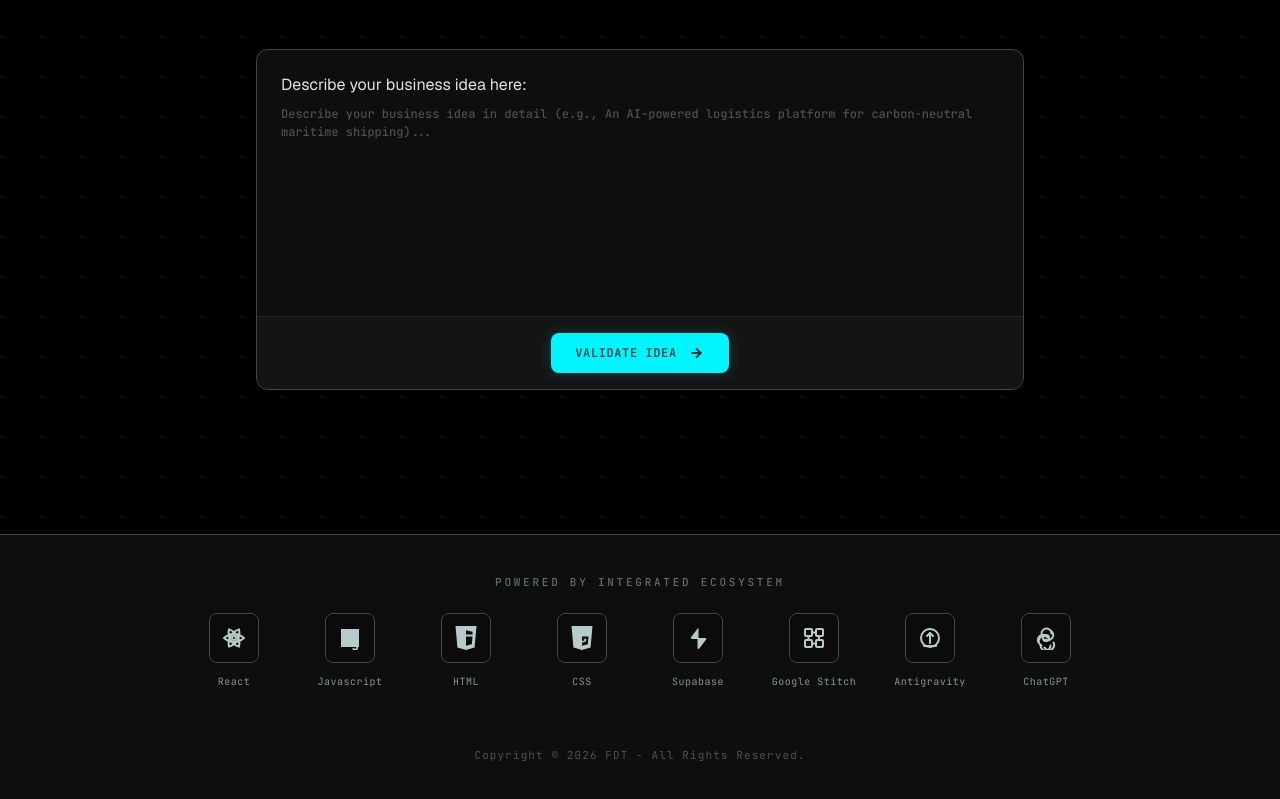
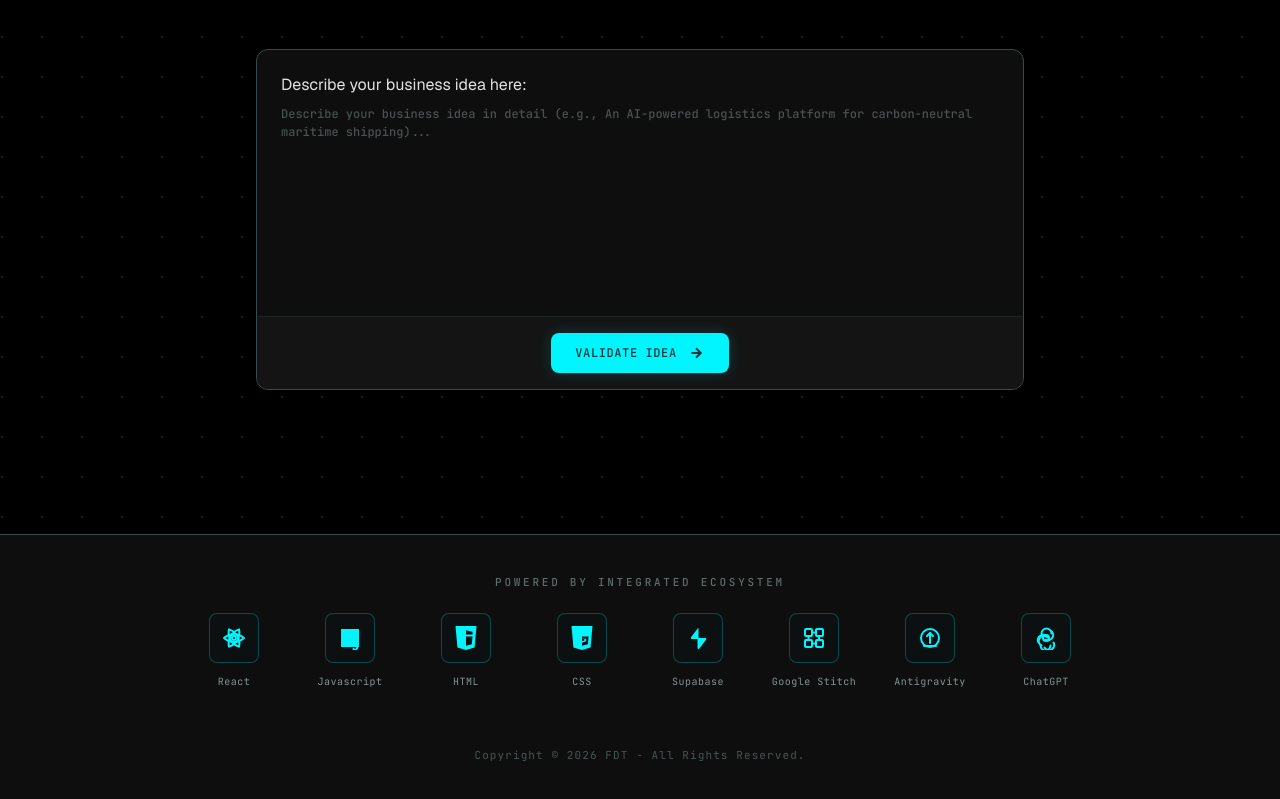
Before and after one commit to fabriziodeltufo/react-startup-val, a React (Vite) app: page / in a window 1280 px wide. Shown: the part 313-1112 px from the top of the page. Built offline with nearby package versions, Linux system fonts and the light colour scheme.

Commit message:
style: update interactive element aesthetics with cyan-tinted backgrounds and stronger hover effects

```diff
--- a/src/index.css
+++ b/src/index.css
@@ -527,19 +527,20 @@ body {
   display: flex;
   align-items: center;
   justify-content: center;
-  background-color: #0b0b0b;
-  border: 1px solid #3a494a;
+  background-color: rgba(0, 245, 255, 0.01);
+  border: 1px solid rgba(0, 245, 255, 0.25);
   border-radius: 8px;
-  color: #b9caca;
+  color: #00f5ff;
   transition: all 0.3s ease;
 }
 
 .tech-item:hover .tech-icon-container {
   color: #00f5ff;
   border-color: #00f5ff;
-  box-shadow: 0 0 15px rgba(0, 245, 255, 0.4);
-  background-color: rgba(0, 245, 255, 0.02);
+  box-shadow: 0 0 20px rgba(0, 245, 255, 0.5);
+  background-color: rgba(0, 245, 255, 0.06);
 }
+
 
 .tech-name {
   font-family: 'JetBrains Mono', monospace;
```
